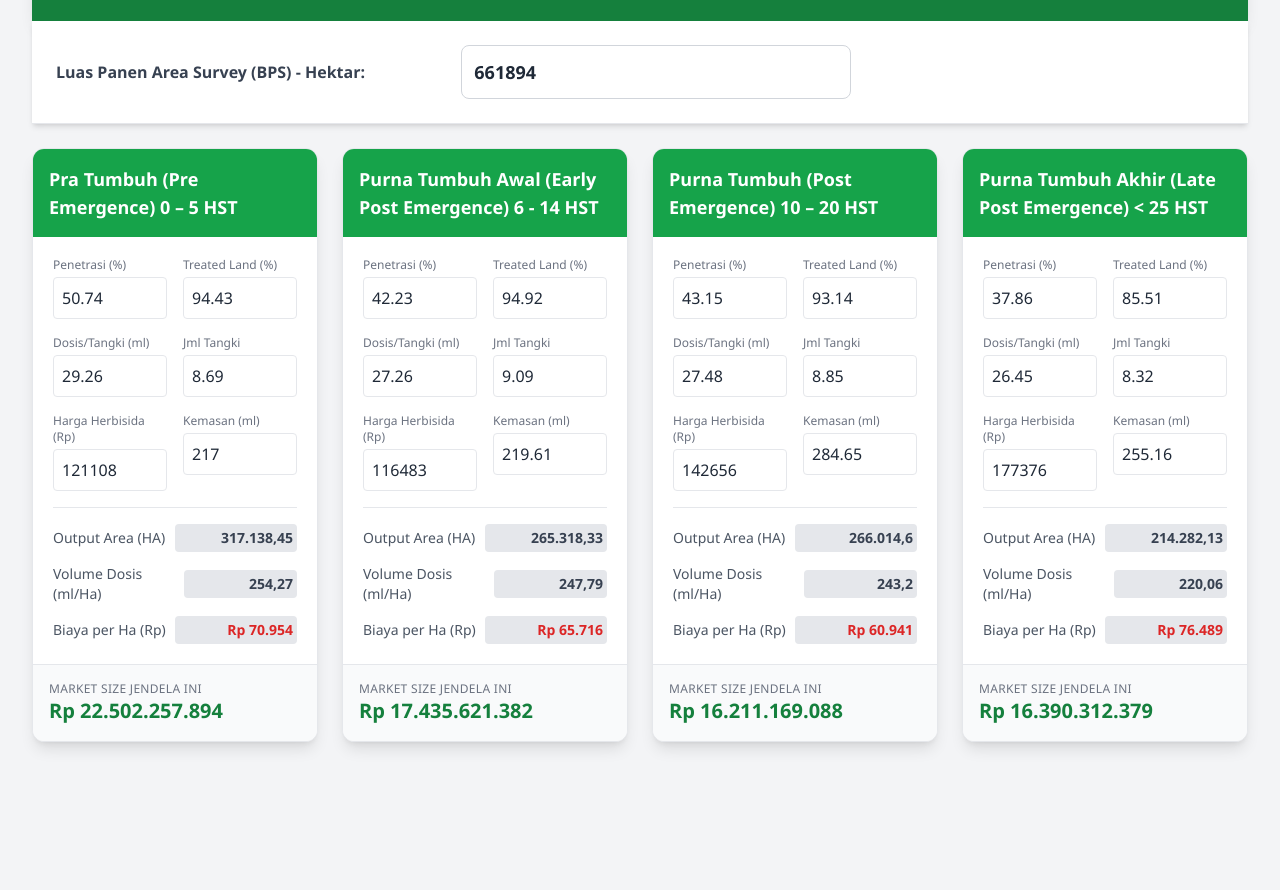
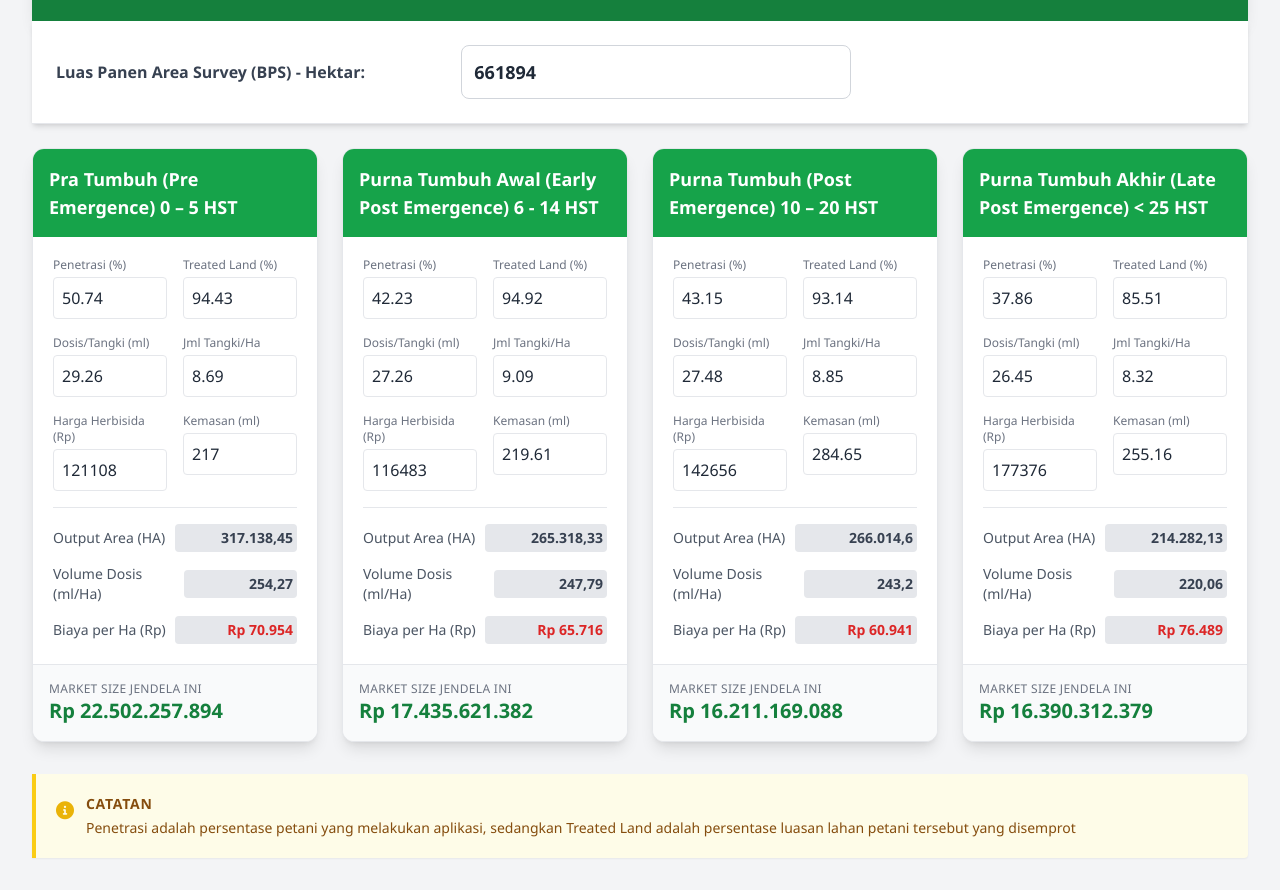
Before and after one commit to alexanderwijayanto-gen/problemsolving, a plain HTML site: page index.html in a window 1280 px wide. Shown: the part 133-1023 px from the top of the page. Before the commit the page ends 907 px from the top, so only its background shows below. Drawn offline with nearby package versions, Linux system fonts and the light colour scheme.

Commit message:
Add files via upload

```diff
--- a/index.html
+++ b/index.html
@@ -37,6 +37,21 @@
         <!-- Windows Container -->
         <div class="grid grid-cols-1 md:grid-cols-2 xl:grid-cols-4 gap-6 mt-6" id="windows-container">
             <!-- Cards will be generated by JS -->
+        </div>
+
+        <!-- Notes Section -->
+        <div class="mt-8 bg-yellow-50 border-l-4 border-yellow-400 p-5 rounded-r shadow-sm">
+            <div class="flex items-start">
+                <div class="flex-shrink-0">
+                    <i class="fas fa-info-circle text-yellow-500 mt-0.5 text-lg"></i>
+                </div>
+                <div class="ml-3">
+                    <h3 class="text-sm font-bold text-yellow-800 uppercase tracking-wider mb-1">Catatan</h3>
+                    <div class="text-sm text-yellow-800 font-medium">
+                        <p>Penetrasi adalah persentase petani yang melakukan aplikasi, sedangkan Treated Land adalah persentase luasan lahan petani tersebut yang disemprot</p>
+                    </div>
+                </div>
+            </div>
         </div>
     </div>
 
@@ -116,7 +131,7 @@
                                 <input type="number" id="${data.id}-dosis" value="${data.dosisTangki}" step="0.01" class="w-full p-2 border rounded focus:ring-1 focus:ring-green-500" oninput="calculateAll()">
                             </div>
                             <div>
-                                <label class="block text-xs text-gray-500 mb-1">Jml Tangki</label>
+                                <label class="block text-xs text-gray-500 mb-1">Jml Tangki/Ha</label>
                                 <input type="number" id="${data.id}-tangki" value="${data.jmlTangki}" step="0.01" class="w-full p-2 border rounded focus:ring-1 focus:ring-green-500" oninput="calculateAll()">
                             </div>
                             <div>
```
